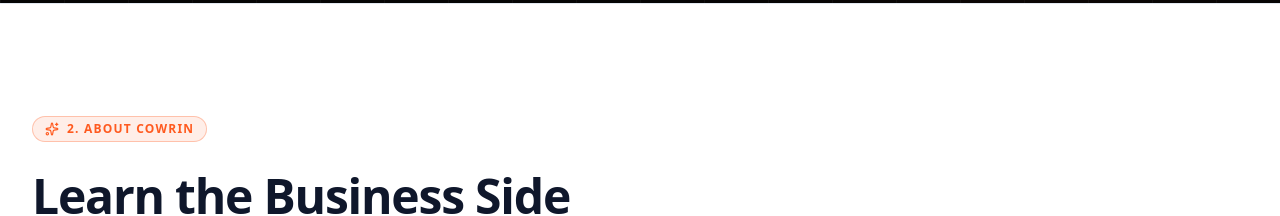
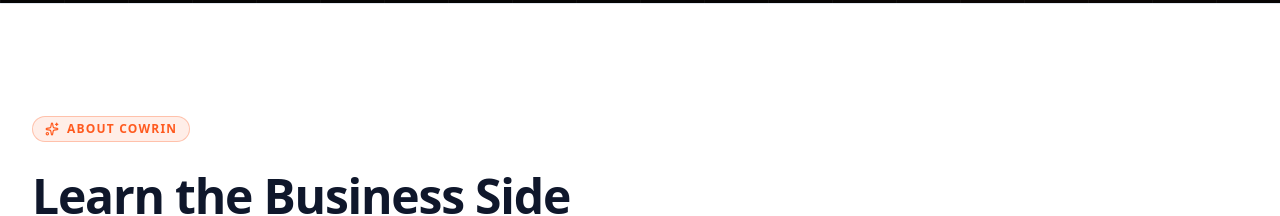
Before and after one commit to pandaece-murali/Crowin_Operations_LP1, a Next.js app: page / in a window 1280 px wide. Shown: the part 1220-1436 px from the top of the page. Built offline with nearby package versions, Linux system fonts and the light colour scheme.

Commit message:
Remove numbers

```diff
--- a/components/AboutSection.tsx
+++ b/components/AboutSection.tsx
@@ -55,7 +55,7 @@ export default function AboutSection({ onLearnMore }: AboutSectionProps) {
             {/* Eyebrow */}
             <div className="inline-flex items-center gap-2 px-3 py-1 rounded-full text-xs font-bold tracking-widest uppercase bg-[#FF5A1F]/10 border border-[#FF5A1F]/30 text-[#FF5A1F]">
               <Sparkles className="w-3.5 h-3.5" />
-              <span>2. ABOUT COWRIN</span>
+              <span>ABOUT COWRIN</span>
             </div>
 
             <h2 className="text-3xl sm:text-4xl lg:text-5xl font-black text-slate-900 tracking-tight leading-tight">
--- a/components/CurriculumBenefitsSection.tsx
+++ b/components/CurriculumBenefitsSection.tsx
@@ -96,7 +96,7 @@ export default function CurriculumBenefitsSection({
         <div className="max-w-3xl mx-auto text-center space-y-4 mb-16 sm:mb-20">
           <div className="inline-flex items-center gap-2 px-3.5 py-1.5 rounded-full text-xs font-black tracking-widest uppercase bg-[#FF5A1F]/10 border border-[#FF5A1F]/30 text-[#FF5A1F]">
             <Sparkles className="w-3.5 h-3.5" />
-            <span>4. WHAT YOU&apos;LL LEARN &amp; PROGRAM BENEFITS</span>
+            <span>WHAT YOU&apos;LL LEARN &amp; PROGRAM BENEFITS</span>
           </div>
 
           <h2 className="text-3xl sm:text-5xl font-black text-slate-900 tracking-tight leading-tight">
```
